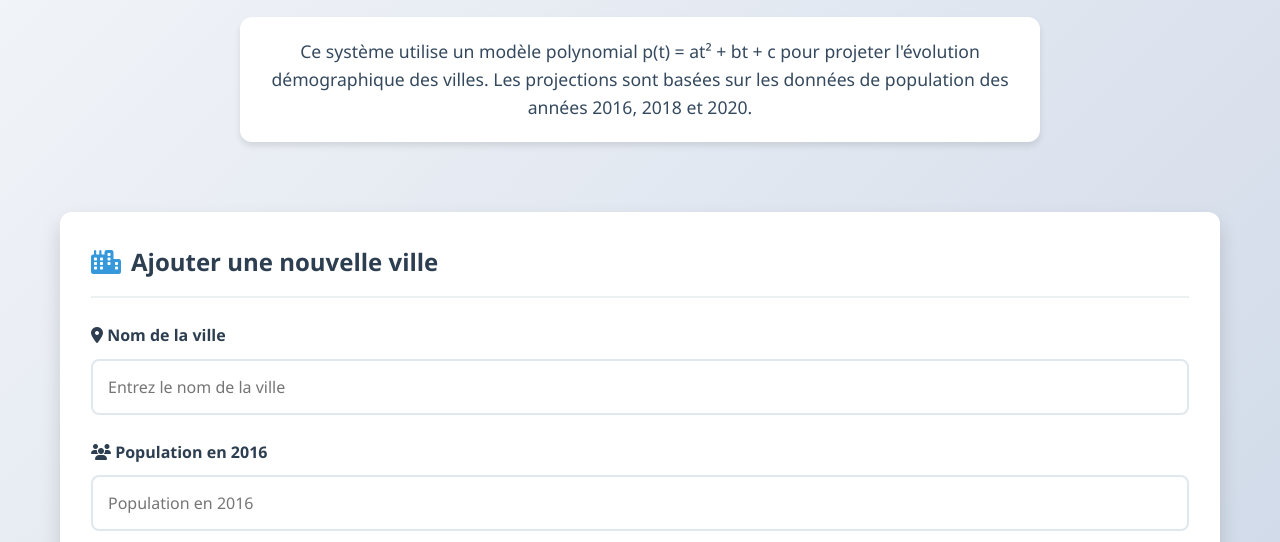
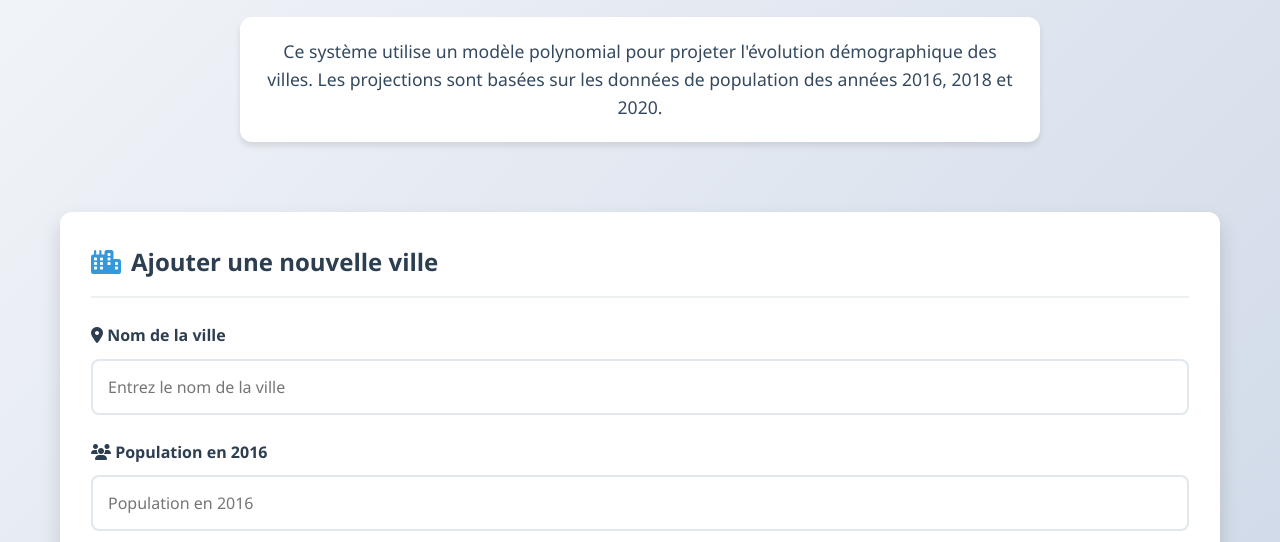
Before and after one commit to Marcialsohfos/app_mathproj_2025, a plain HTML site: page frontend/index.html in a window 1280 px wide. Shown: the part 258-800 px from the top of the page. Drawn offline with Linux system fonts and the light colour scheme; no server answers.

Commit message:
Update index.html
Mise à jour du frotend

```diff
--- a/frontend/index.html
+++ b/frontend/index.html
@@ -488,7 +488,7 @@
     <div class="container">
         <h1 class="app-title">Application de Projection Démographique</h1>
         <p class="app-description">
-            Ce système utilise un modèle polynomial p(t) = at² + bt + c pour projeter l'évolution démographique des villes.
+            Ce système utilise un modèle polynomial pour projeter l'évolution démographique des villes.
             Les projections sont basées sur les données de population des années 2016, 2018 et 2020.
         </p>
 
@@ -884,4 +884,5 @@
         });
     </script>
 </body>
+
 </html>
```
